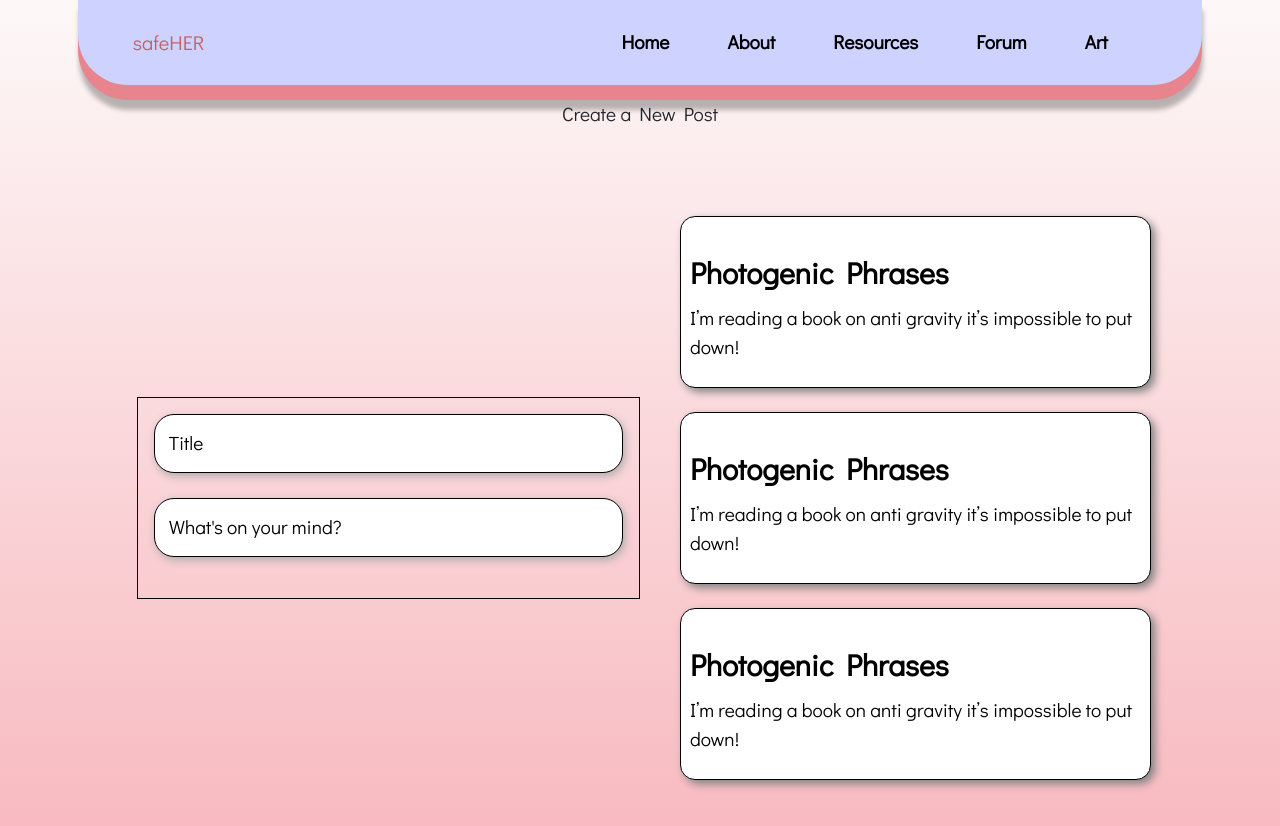
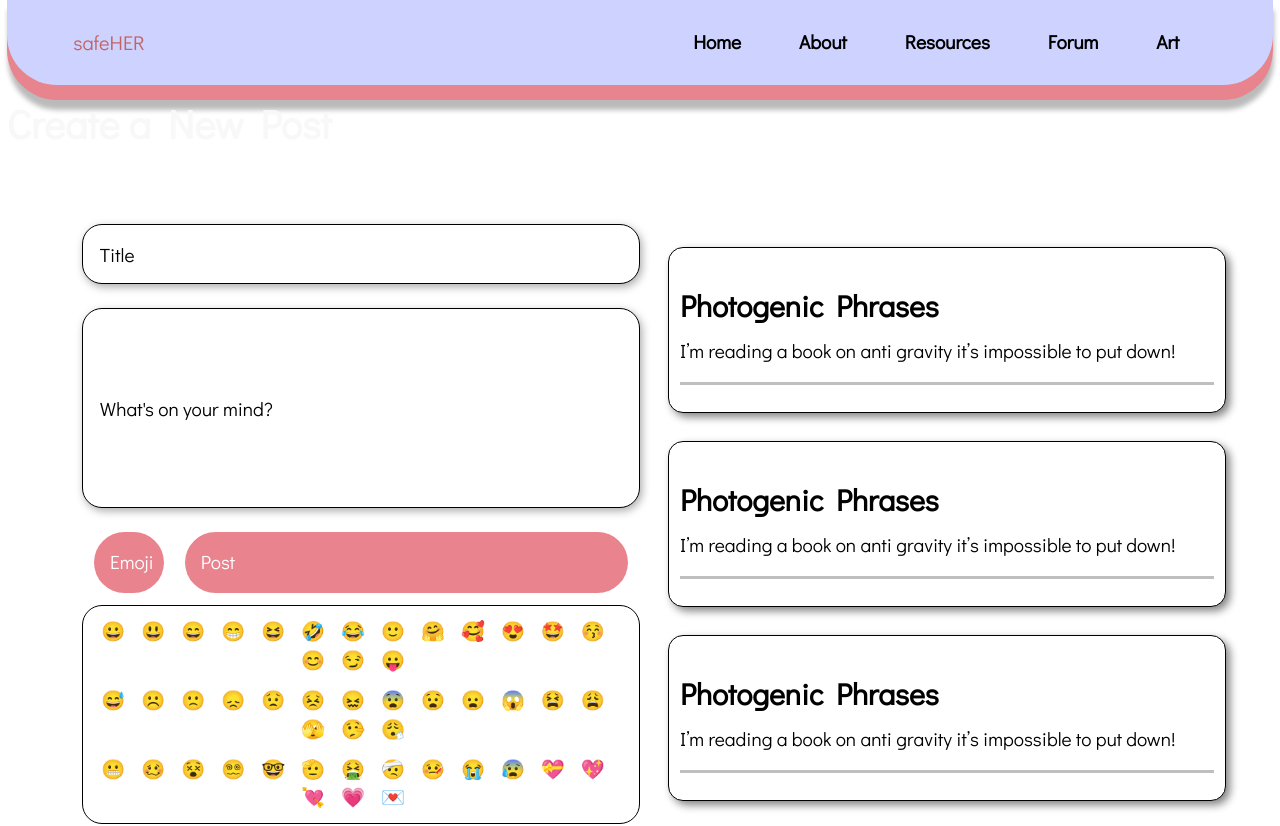
Before and after one commit to ArchitaSarin/safe-her1, a React (Create React App) app in the folder my-app/: page /forum in a window 1280 px wide. Shown: the top 826 px of the page. Built offline with nearby package versions, Linux system fonts and the light colour scheme.

Commit message:
Implemented forum design

```diff
--- a/my-app/src/App.css
+++ b/my-app/src/App.css
@@ -1,8 +1,5 @@
 @import url('https://fonts.googleapis.com/css2?family=Didact+Gothic&family=Inter:wght@100..900&display=swap');
 
-.App {
-  text-align: center;
-}
 
 .App-logo {
   height: 200vmin;
@@ -43,7 +40,7 @@ body {
   background-color: #C1C1C1;
   /* background: linear-gradient(45deg, #c36464, #0d052c, #bfb1b5, #c36464);
 	background-size: 400% 400%; */
-  background: linear-gradient(#FDF8F8, #F7B1B8);
+  /*background: linear-gradient(#FDF8F8, #F7B1B8);*/
 	animation: gradientBG 15s ease infinite;
   place-items: center;
   height: 100%;
--- a/my-app/src/Components/forum.js
+++ b/my-app/src/Components/forum.js
@@ -7,23 +7,47 @@ export const Forum = () => {
     return (
         <div>
             <div className="forum-intro">
-                <p>Create a New Post</p>
+                <h1>Create a New Post</h1>
             </div>
 
             <div className='parent'>
 
                 <div className='left-child'>
-                    <input class="w3-input" type="text" value="Title"/>
-                    <input class="w3-input" type="text" value="What's on your mind?"/>
+                    <input class="input" type="text" value="Title"/>
+                    <input class="input" className="user-input" type="text" value="What's on your mind?"/>
+
+                    {/* two pink buttons */}
+                    <div className='pink-parent'>
+                        <div className='emoji-child'>
+                            Emoji
+                        </div>
+
+                        <div className='pink-child'>
+                            Post
+                        </div>
+                    </div>
+
+                    <div className="emoji-container">
+                        <p>
+                            😀😃😄😁😆🤣😂🙂🤗🥰😍🤩😚😊😏😛
+                        </p>
+                        <p>
+                            😅☹️🙁😞😟😣😖😨😧😦😱😫😩🫣🤥😮‍💨
+                        </p>
+                        <p>
+                            😬🥴😵😵‍💫🤓🫡🤮🤕🤒😭😰💝💖💘💗💌
+                        </p>
+                    </div>
                 </div>
 
                 <div className='right-child'>
-                    <div class='tile'>
+                    <div className='tile'>
                         <img/>
                         <h2> Photogenic Phrases </h2>
                         <p>
                             I’m reading a book on anti gravity it’s impossible to put down!
                         </p>
+                        <hr class="solid"></hr>
 
                     </div>
 
@@ -33,6 +57,7 @@ export const Forum = () => {
                         <p>
                             I’m reading a book on anti gravity it’s impossible to put down!
                         </p>
+                        <hr class="solid"></hr>
 
                     </div>
 
@@ -42,6 +67,7 @@ export const Forum = () => {
                         <p>
                             I’m reading a book on anti gravity it’s impossible to put down!
                         </p>
+                        <hr class="solid"></hr>
 
                     </div>
                 </div>
--- a/my-app/src/Styles/forum.css
+++ b/my-app/src/Styles/forum.css
@@ -1,34 +1,63 @@
-.form-intro p {
-	color: black !important;
+.form-intro h1 {
 	text-align: left;
+	color: black;
+	padding: 5%;
 }
 
 .parent {
   margin: 1rem;
-  padding: 2rem 2rem;
+  padding: 3rem 3rem;
   text-align: center;
 }
 
 .left-child {
 	display: inline-block;
-	border: 1px solid black;
-	padding: 1rem 1rem;
 	vertical-align: middle;
 	color: black;
 	width: 49%;
 }
 
-.left-child input {
-	margin-bottom: 25px;
+.solid {
+	border-top: 3px solid #000;
+}
+
+.emoji-container {
+	margin-bottom: 12px;
+	border-radius: 20px;
+	border-color: black;
+	width: 100%;
+	height: 100%;
+	margin-top: 12px;
+	border: 1px black solid;
+}
+
+.emoji-container p {
+	margin: 2%;
+	letter-spacing: 1rem;
+}
+
+.user-input {
+	margin-bottom: 12px;
 	border-radius: 20px;
 	border-color: black;
 	filter: drop-shadow(2px 3px 4px #ababab);
 	width: 100%;
+	height: 200px;
+	margin-top: 12px;
+}
+
+.left-child .input {
+	margin-bottom: 12px;
+	border-radius: 20px;
+	border-color: black;
+	filter: drop-shadow(2px 3px 4px #ababab);
+	width: 100%;
+	height: 100%;
+	margin-top: 12px;
 }
 
 .right-child {
   display: inline-block;
-  padding: 1rem 1rem;
   vertical-align: middle;
   color: black;
   width: 49%;
@@ -49,3 +78,31 @@
 	padding: 2%;
 	filter: drop-shadow(4px 4px 4px #828282);
 }
+
+
+.pink-parent {
+	text-align: left;
+	margin: 12px;
+	color: white;
+	font-weight: bold;
+}
+
+.emoji-child {
+	display: inline-block;
+	background-color: #E9848F;
+	padding: 1rem 1rem;
+	vertical-align: middle;
+	width: 13%;
+	margin-right: 2%;
+	border-radius: 50px;
+}
+
+.pink-child {
+	display: inline-block;
+	background-color: #E9848F;
+	padding: 1rem 1rem;
+	vertical-align: middle;
+	width: 83%;
+	margin-left: 2%;
+	border-radius: 50px;
+}
```
